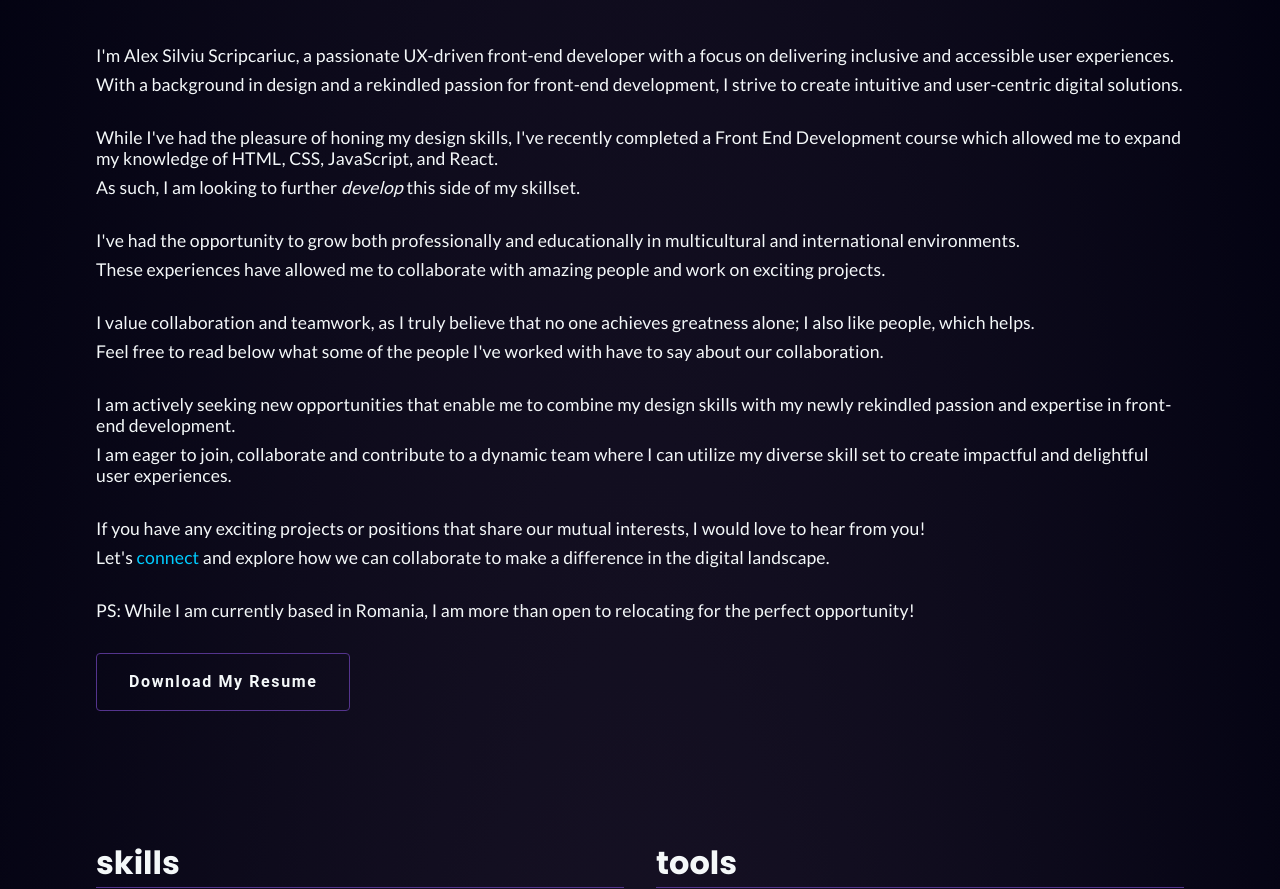
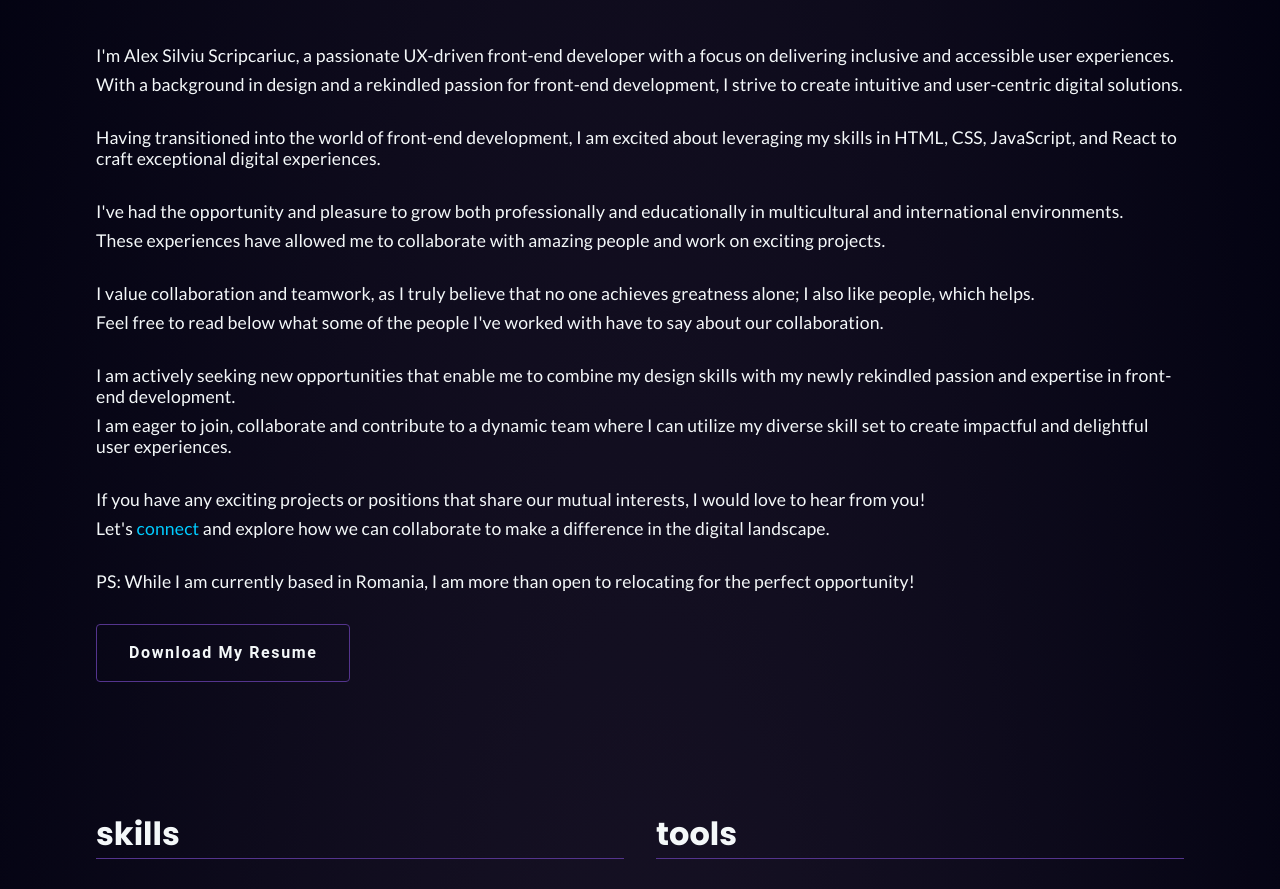
Before and after one commit to alexsilviuscr/portfolio, a Next.js app: page / in a window 1280 px wide. Shown: the part 1380-2269 px from the top of the page. Built offline with nearby package versions, Linux system fonts and the light colour scheme.

Commit message:
updated about me text

```diff
--- a/src/app/page.js
+++ b/src/app/page.js
@@ -115,20 +115,14 @@ export default function Home() {
                   </div>
                   <div className="flex flex-col gap-2 inner-p">
                     <p>
-                      While I've had the pleasure of honing my design skills,
-                      I've recently completed a Front End Development course
-                      which allowed me to expand my knowledge of HTML, CSS,
-                      JavaScript, and React.
-                    </p>
-                    <p>
-                      As such, I am looking to further{" "}
-                      <span className="italic">develop</span> this side of my
-                      skillset.
+                      Having transitioned into the world of front-end development,
+                      I am excited about leveraging my skills in HTML, CSS, JavaScript,
+                      and React to craft exceptional digital experiences.
                     </p>
                   </div>
                   <div className="flex flex-col gap-2 inner-p">
                     <p>
-                      I've had the opportunity to grow both professionally and
+                      I've had the opportunity and pleasure to grow both professionally and
                       educationally in multicultural and international
                       environments.
                     </p>
```
